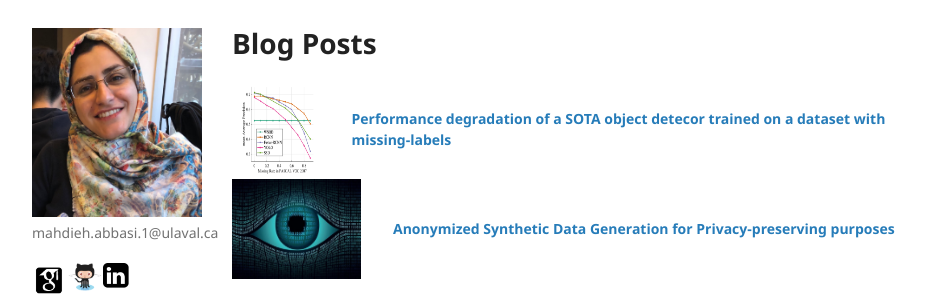
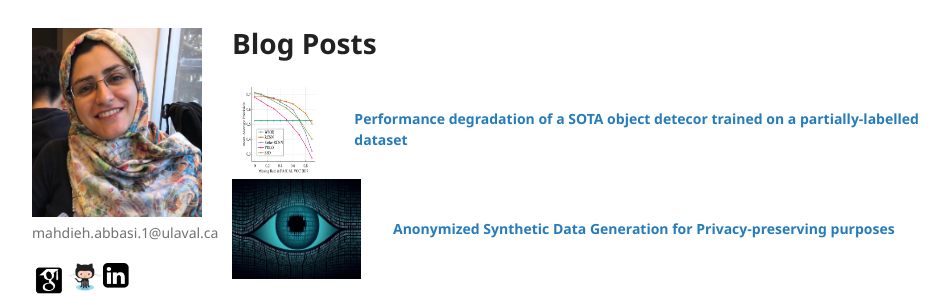
Before and after one commit to mahdaneh/mahdaneh.github.io, a Jekyll site: the page built from Blog.html, in a window 1280 px wide. Shown: the top 296 px of the page, without its empty margins (158-1107 px from the left). Built offline with Jekyll 4.4.1, drawn with Linux system fonts in a browser that asks for light colours.

Commit message:
update Blogs

```diff
--- a/Blog.html
+++ b/Blog.html
@@ -15,7 +15,7 @@ layout: default
 <img width="100" height="100" style="vertical-align:middle" src="/Blogs/img_object_detector/missing-rate.png" />
 </div>
 <div class="text">
-<a href="/Blogs/Object_Detector.html"> <span style="font-weight: bold">Performance degradation of a SOTA object detecor trained on a dataset with missing-labels</a>
+<a href="/Blogs/Object_Detector.html"> <span style="font-weight: bold">Performance degradation of a SOTA object detecor trained on a partially-labelled dataset</a>
 </div>
 </div>
 
```
